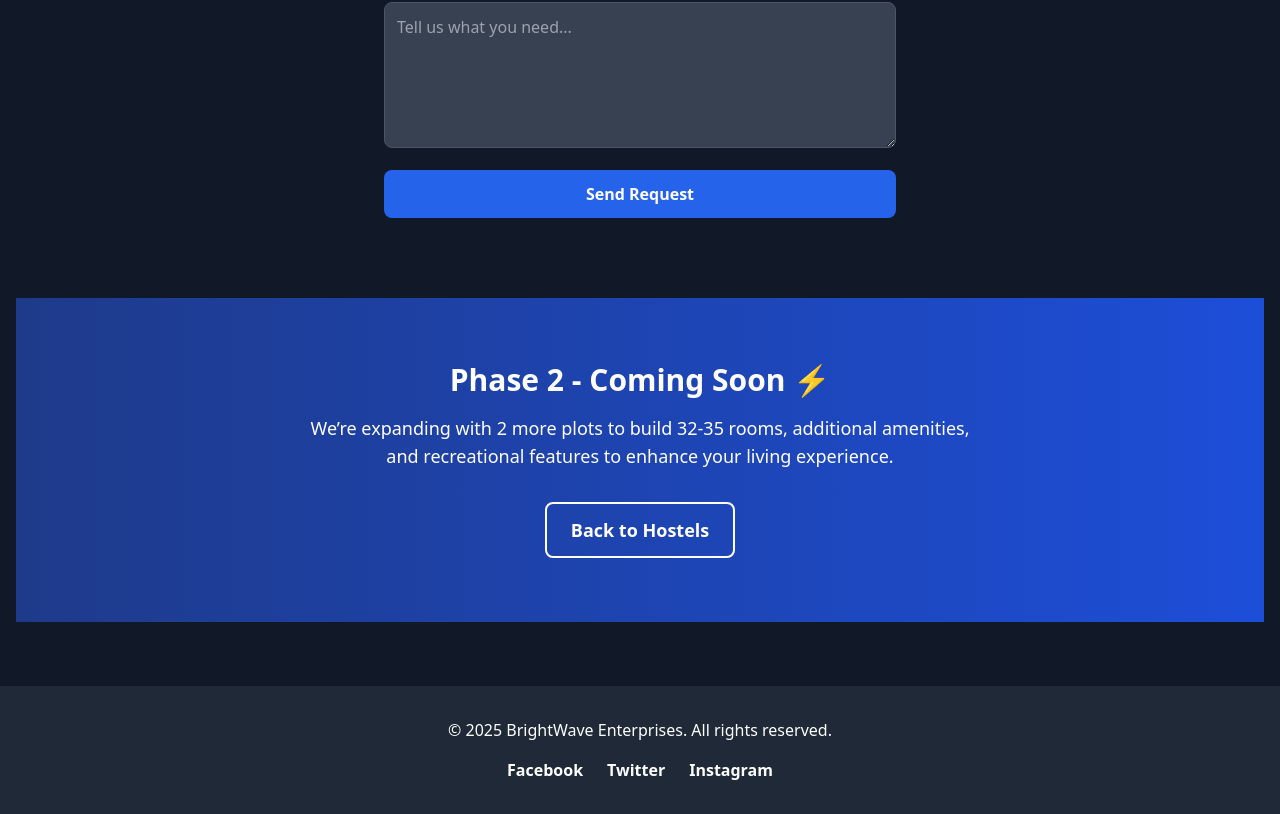
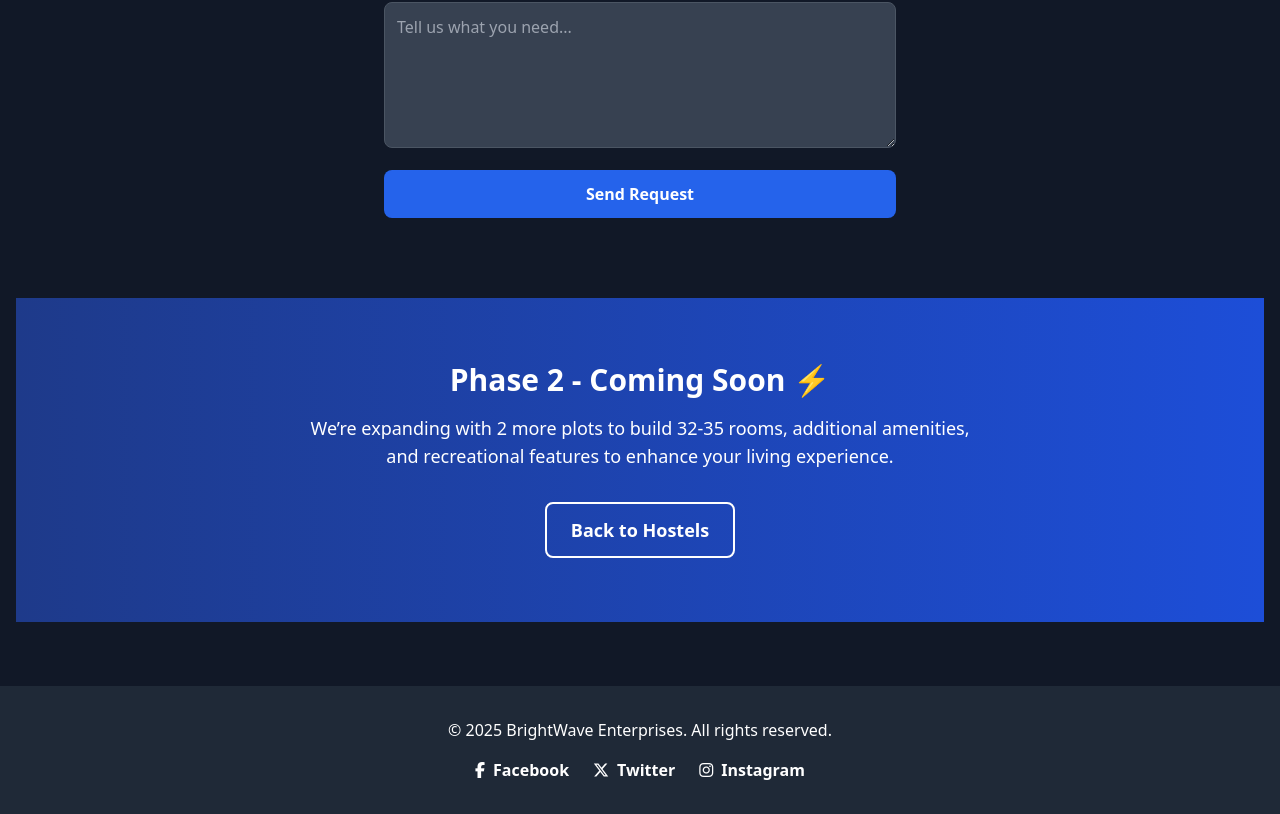
Before and after one commit to Wally0517/BrightWaveWebsite, a plain HTML site: page hostel-detail.html in a window 1280 px wide. Shown: the part 3826-4640 px from the top of the page. Drawn offline with nearby package versions, Linux system fonts and the light colour scheme.

Commit message:
Update hostel-detail.html

```diff
--- a/hostel-detail.html
+++ b/hostel-detail.html
@@ -15,6 +15,8 @@
   <meta property="og:type" content="website" />
   <title>BrightWave Phase 1 Hostel | BrightWave Enterprises</title>
   <link rel="icon" href="/assets/images/brightwave-logo.png" type="image/png">
+  <!-- Font Awesome for Social Media Icons -->
+  <link rel="stylesheet" href="https://cdnjs.cloudflare.com/ajax/libs/font-awesome/6.5.2/css/all.min.css" />
   <script src="https://cdn.tailwindcss.com"></script>
 </head>
 <body class="font-sans bg-gray-900 text-white">
@@ -207,9 +209,18 @@
   <div class="container mx-auto px-4 text-center">
     <p class="mb-4 font-medium">© 2025 BrightWave Enterprises. All rights reserved.</p>
     <div class="flex justify-center space-x-6">
-      <a href="#" class="hover:text-blue-400 font-semibold">Facebook</a>
-      <a href="#" class="hover:text-blue-400 font-semibold">Twitter</a>
-      <a href="#" class="hover:text-blue-400 font-semibold">Instagram</a>
+      <a href="https://www.facebook.com/share/19BvJAymc3/?mibextid=wwXIfr" class="flex items-center space-x-2 hover:text-blue-400 font-semibold">
+        <i class="fab fa-facebook-f"></i>
+        <span>Facebook</span>
+      </a>
+      <a href="https://x.com/brightwave__?s=21" class="flex items-center space-x-2 hover:text-blue-400 font-semibold">
+        <i class="fab fa-x-twitter"></i>
+        <span>Twitter</span>
+      </a>
+      <a href="https://www.instagram.com/brightwave___?igsh=MXN3NHAzdGU1a2ppaQ%3D&utm_-source=qr" class="flex items-center space-x-2 hover:text-blue-400 font-semibold">
+        <i class="fab fa-instagram"></i>
+        <span>Instagram</span>
+      </a>
     </div>
   </div>
 </footer>
```
